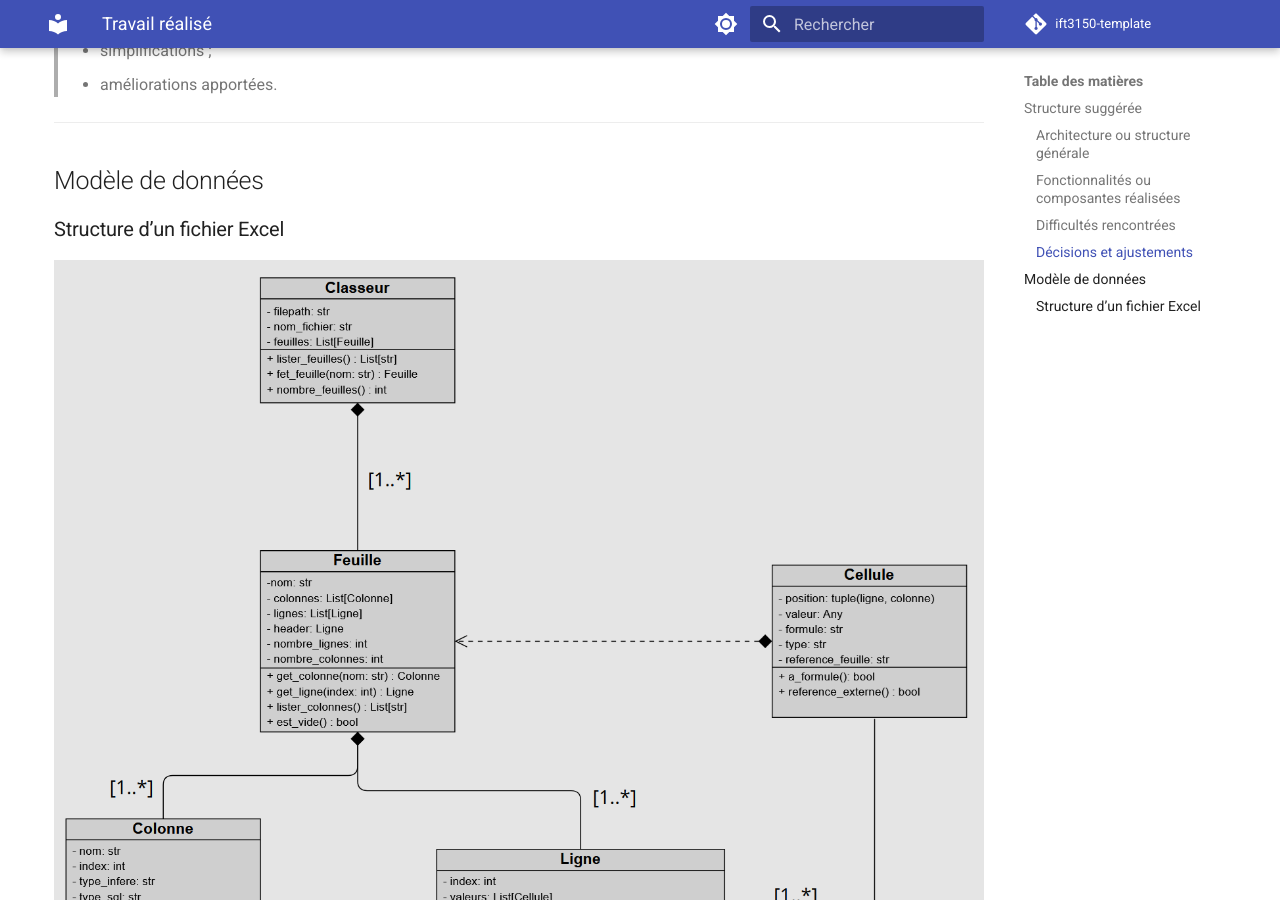
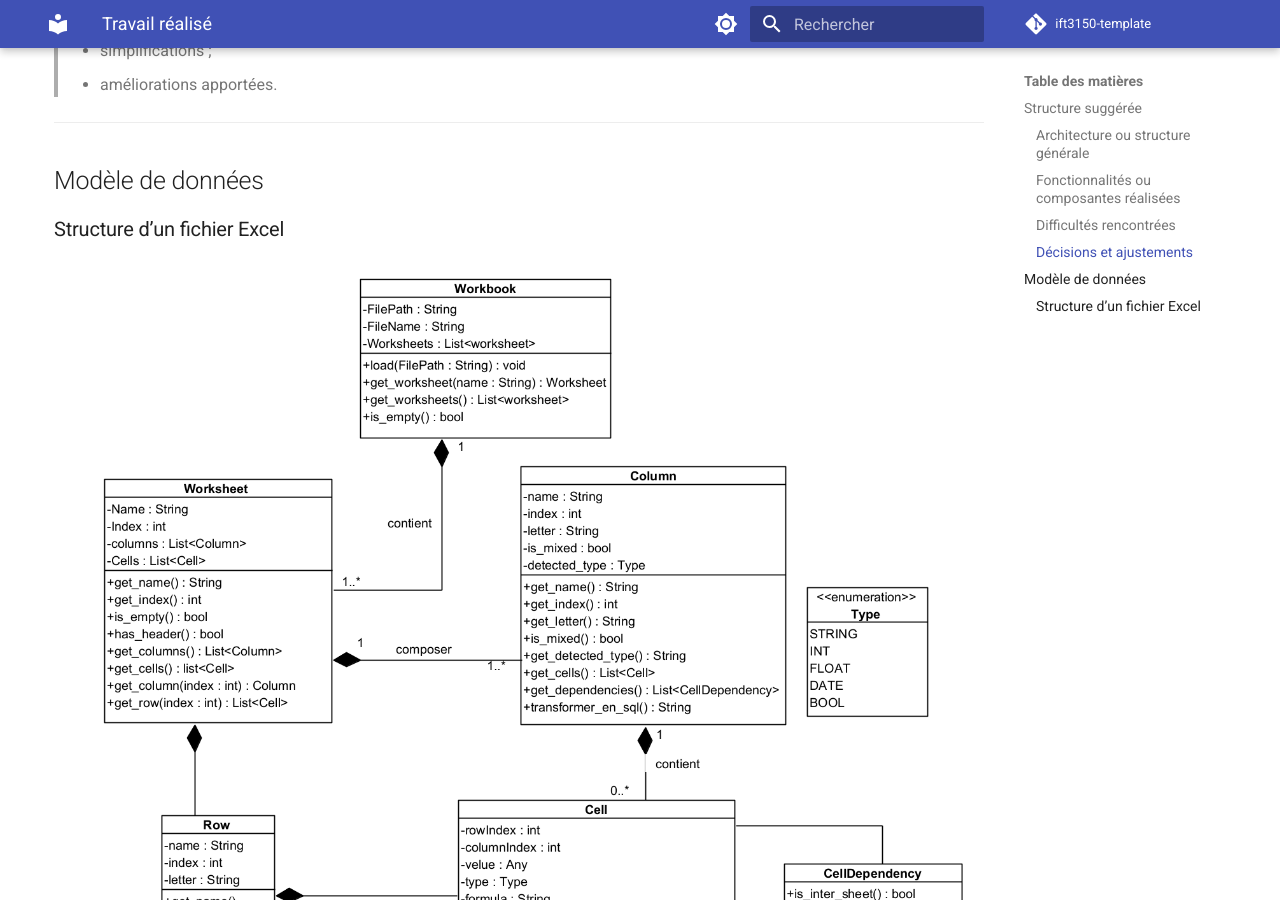
Before and after one commit to anasys0x/Excelium, an MkDocs documentation site: the page built from docs/realisation.md, in a window 1280 px wide and 900 px high, scrolled down 1509 px. Built offline with MkDocs 1.6.1 and Material for MkDocs 9.7.7, drawn with Linux system fonts in a browser that asks for light colours; emoji names are drawn with the system emoji font; comment, search, counter and statistics services are not loaded.

Commit message:
update diagramme de classe

```diff
--- a/docs/realisation.md
+++ b/docs/realisation.md
@@ -69,4 +69,4 @@ title: Travail réalisé
 
 ### Structure d’un fichier Excel
 
-![Modèle de données — structure Excel](ressources/modèle_de_données.png)
+![Modèle de données — structure Excel](ressources/DiagrammeDeClasse.png)
```
Also changed, not shown: docs/ressources/DiagrammeDeClasse.png (added).
